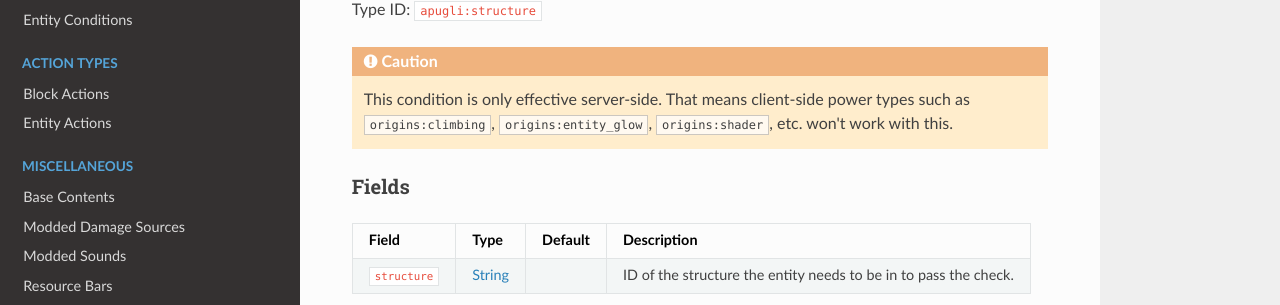
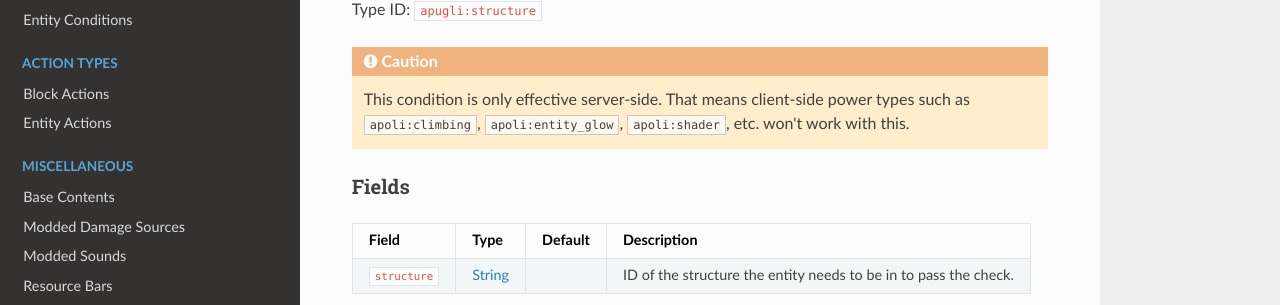
Before and after one commit to MerchantPug/apugli-docs, an MkDocs documentation site: the page built from docs/types/entity_condition_types/structure.md, in a window 1280 px wide. Shown: the part 306-611 px from the top of the page. Built offline with MkDocs 1.6.1, drawn with Linux system fonts in a browser that asks for light colours; nearby versions of some CDN libraries.

Commit message:
Update structure.md

```diff
--- a/docs/types/entity_condition_types/structure.md
+++ b/docs/types/entity_condition_types/structure.md
@@ -15,7 +15,7 @@ Type ID: `apugli:structure`
 
 !!! caution
 
-    This condition is only effective server-side. That means client-side power types such as [`origins:climbing`](https://origins.readthedocs.io/en/latest/types/power_types/climbing/), [`origins:entity_glow`](https://origins.readthedocs.io/en/latest/types/power_types/entity_glow/), [`origins:shader`](https://origins.readthedocs.io/en/latest/types/power_types/shader/), etc. won't work with this.
+    This condition is only effective server-side. That means client-side power types such as [`apoli:climbing`](https://origins.readthedocs.io/en/latest/types/power_types/climbing/), [`apoli:entity_glow`](https://origins.readthedocs.io/en/latest/types/power_types/entity_glow/), [`apoli:shader`](https://origins.readthedocs.io/en/latest/types/power_types/shader/), etc. won't work with this.
 
 ### Fields
 
```
